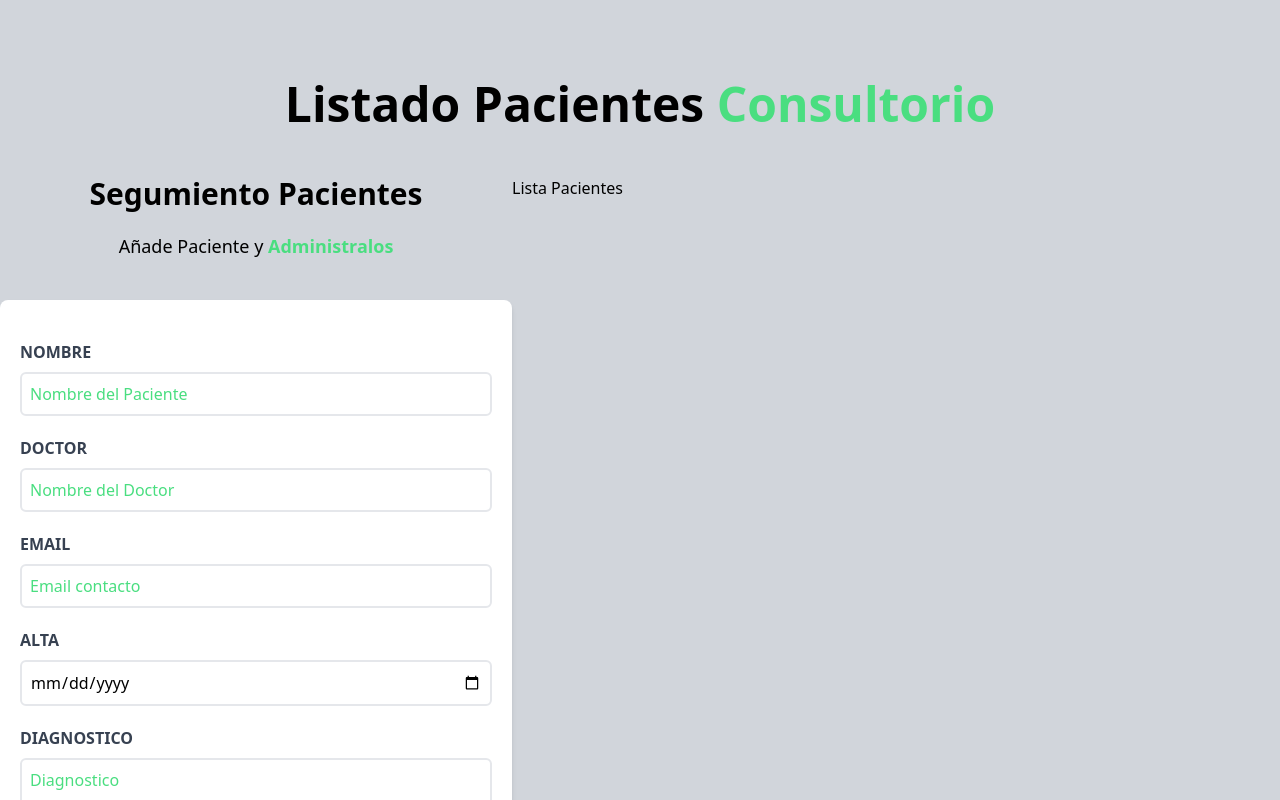
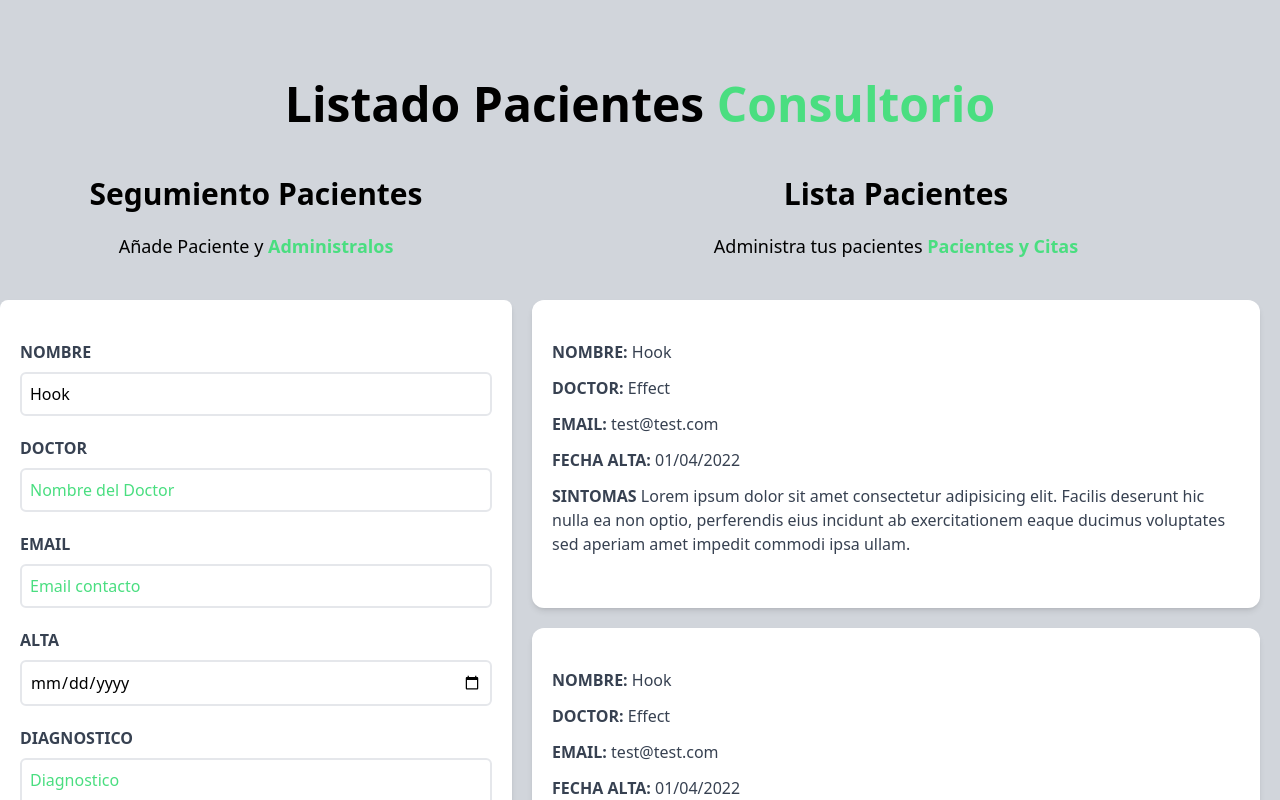
Before and after one commit to facundh/CitaMedica, a React (Vite) app: page / in a window 1280 px wide. Shown: the top 800 px of the page. Built offline with nearby package versions, Linux system fonts and the light colour scheme.

Commit message:
Componentes maquetados

```diff
--- a/src/components/Formulario.jsx
+++ b/src/components/Formulario.jsx
@@ -1,6 +1,9 @@
-import React from "react";
+import React, {useState} from "react";
+
 
 const Formulario = () => {
+
+  const [nombre, setNombre ]  = useState('Hook');
   return (
     <div className=" md:w-1/2 lg:w-2/5">
       <h2 className="font-black text-3xl text-center">Segumiento Pacientes</h2>
@@ -22,6 +25,8 @@ const Formulario = () => {
             type="text"
             placeholder="Nombre del Paciente"
             className="border-2 w-full p-2 mt-2 placeholder-green-400 rounded-md"
+            value={nombre}
+            onChange= { (e) => setNombre(e.target.value) }
           />
         </div>
         <div className=" mb-5">
--- a/src/components/ListaPacientes.jsx
+++ b/src/components/ListaPacientes.jsx
@@ -1,9 +1,23 @@
 import React from "react";
+import Paciente from "./Paciente";
 
 const ListaPacientes = () => {
   return (
-    <div className="md:w-1/2 .g:w-3/5">
-      <h2>Lista Pacientes</h2>
+    <div className="md:w-1/2  lg:w-3/5 md:h-screen overflow-y-scroll">
+      <h2 className="font-black text-3xl text-center">Lista Pacientes</h2>
+
+      <p className="text-lg mt-5 text-center mb-10">
+        Administra tus pacientes {""}
+        <span className=" text-green-400 font-bold text-lg">
+          {" "}
+          Pacientes y Citas{" "}
+        </span>
+      </p>
+      <Paciente />
+      <Paciente />
+      <Paciente />
+      <Paciente />
+      <Paciente />
     </div>
   );
 };
--- /dev/null
+++ b/src/components/Paciente.jsx
@@ -0,0 +1,36 @@
+
+
+const Paciente = () => {
+  return (
+    <div className="m-5 bg-white shadow-md px-5 py-10 rounded-xl">
+      <p className="font-bold mb-3 text-gray-700 uppercase">
+        Nombre: {""}
+        <span className="font-normal normal-case"> Hook </span>
+      </p>
+      <p className="font-bold mb-3 text-gray-700 uppercase">
+        Doctor: {""}
+        <span className="font-normal normal-case"> Effect </span>
+      </p>
+      <p className="font-bold mb-3 text-gray-700 uppercase">
+        Email: {""}
+        <span className="font-normal normal-case"> test@test.com </span>
+      </p>
+      <p className="font-bold mb-3 text-gray-700 uppercase">
+        Fecha Alta: {""}
+        <span className="font-normal normal-case"> 01/04/2022 </span>
+      </p>
+      <p className="font-bold mb-3 text-gray-700 uppercase">
+        Sintomas {""}
+        <span className="font-normal normal-case">
+          {" "}
+          Lorem ipsum dolor sit amet consectetur adipisicing elit. Facilis
+          deserunt hic nulla ea non optio, perferendis eius incidunt ab
+          exercitationem eaque ducimus voluptates sed aperiam amet impedit
+          commodi ipsa ullam.{" "}
+        </span>
+      </p>
+    </div>
+  );
+};
+
+export default Paciente;
```
